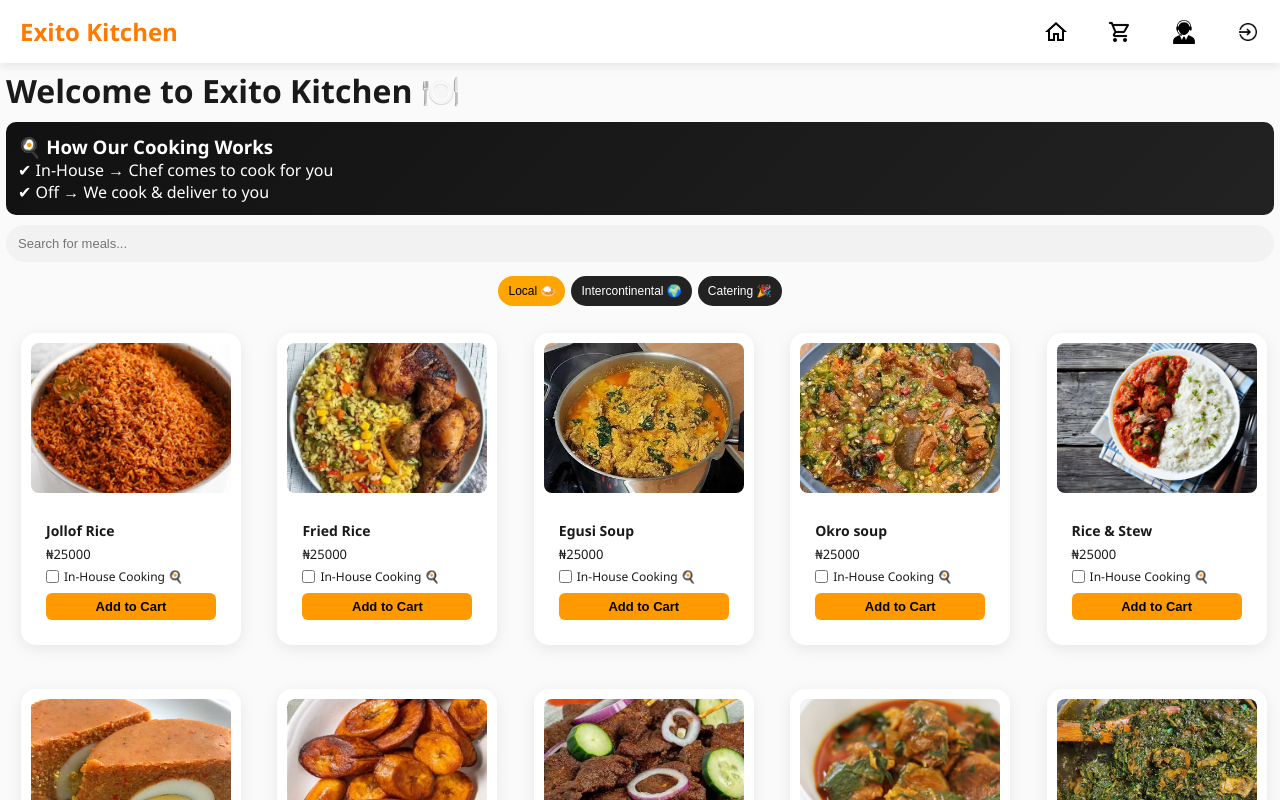
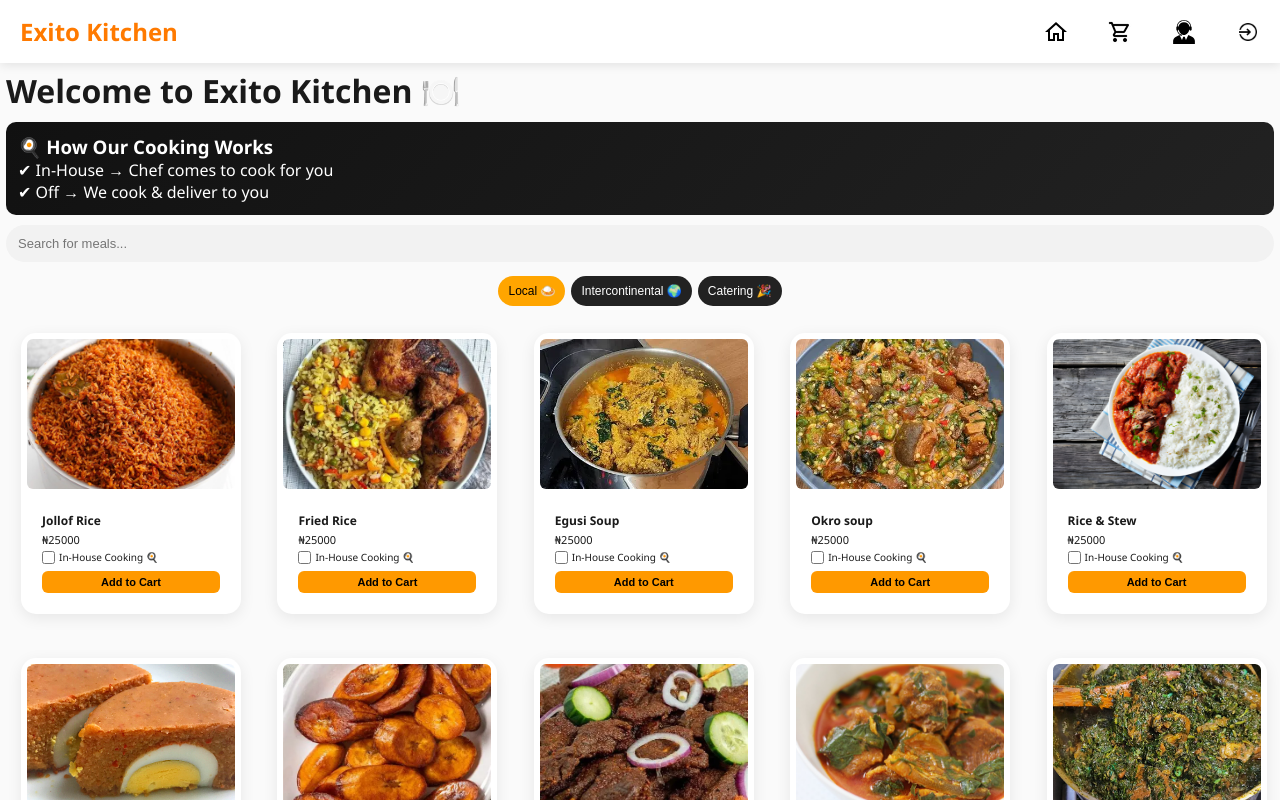
Before and after one commit to Apexlt/Exito-kitchen, a React (Vite) app: page / in a window 1280 px wide. Shown: the top 800 px of the page. Built offline with nearby package versions, Linux system fonts and the light colour scheme.

Commit message:
Update FoodCard.css

```diff
--- a/src/components/FoodCard.css
+++ b/src/components/FoodCard.css
@@ -1,58 +1,58 @@
 .food-card {
   width: 100%;
   background: #1a1a1a;
-  border-radius: 12px;
+  border-radius: 10px;
   overflow: hidden;
-  padding: 10px;
+  padding: 6px; /* reduced */
   box-sizing: border-box;
-  transition: 0.3s ease;
+  transition: 0.25s ease;
 }
 
 .food-card:hover {
-  transform: translateY(-5px);
+  transform: translateY(-4px);
 }
 
+/* 🔥 smaller image */
 .food-card img {
   width: 100%;
-  height: 120px;
+  height: 85px; /* reduced more */
   object-fit: cover;
   display: block;
-  border-radius: 8px;
+  border-radius: 6px;
 }
 
-/* ONLY spacing fix */
 .food-info {
-  margin-top: 8px;
+  margin-top: 5px;
 }
 
 .food-info h3 {
-  font-size: 14px;
-  margin: 5px 0;
+  font-size: 12px; /* reduced */
+  margin: 3px 0;
 }
 
 .food-info p {
-  font-size: 13px;
+  font-size: 11px; /* reduced */
+  margin-bottom: 3px;
+}
+
+/* toggle tighter */
+.toggle {
+  font-size: 10px;
+  display: flex;
+  gap: 4px;
+  align-items: center;
   margin-bottom: 5px;
 }
 
-/* keep your original toggle exactly */
-.toggle {
-  font-size: 12px;
-  display: flex;
-  gap: 5px;
-  align-items: center;
-  margin-bottom: 8px;
-}
-
-/* button unchanged */
+/* button compact */
 .food-card button {
   width: 100%;
-  padding: 6px;
+  padding: 5px;
   border: none;
   border-radius: 6px;
   background: #ff9900;
   color: black;
   font-weight: bold;
   cursor: pointer;
-  font-size: 13px;
+  font-size: 11px;
 }
```
